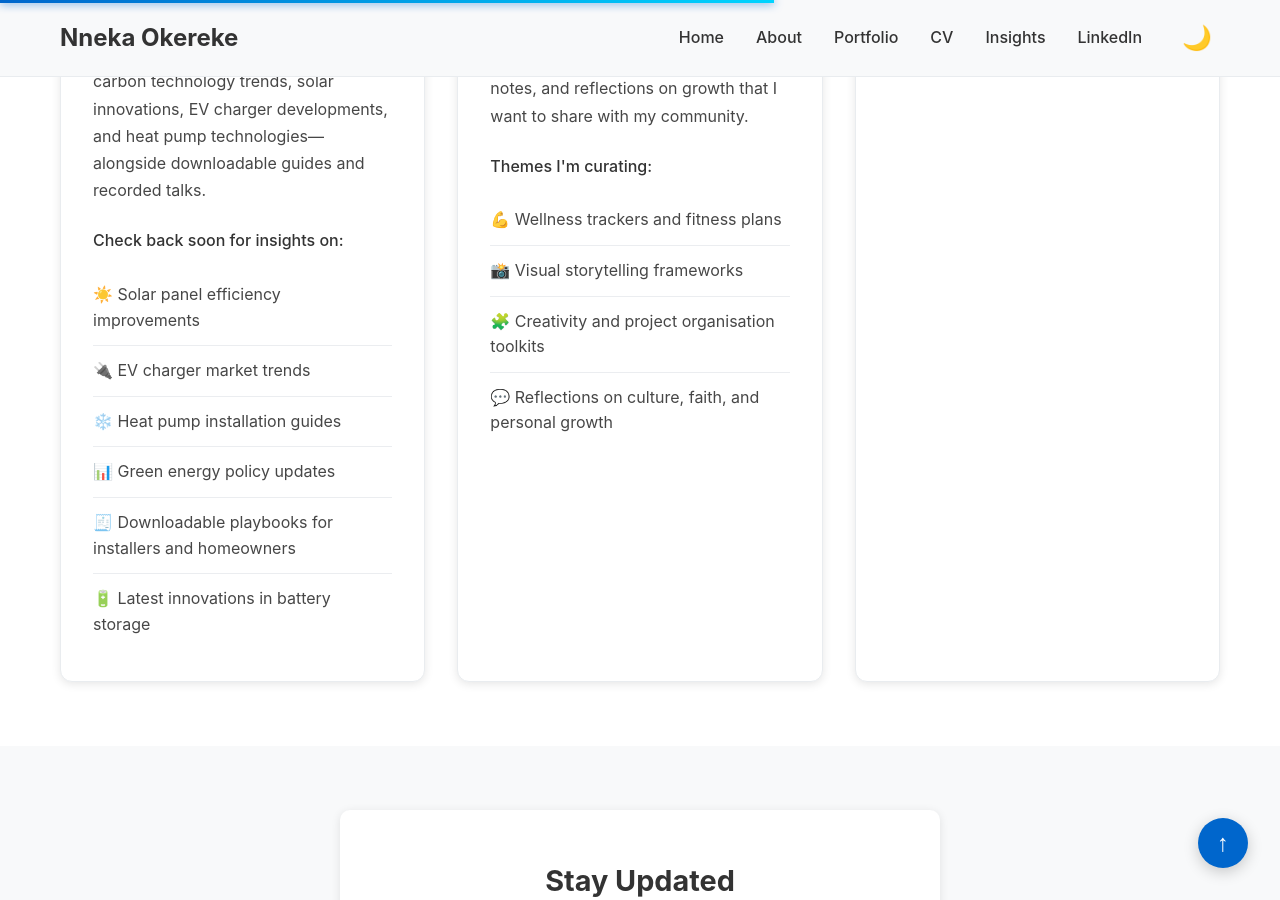
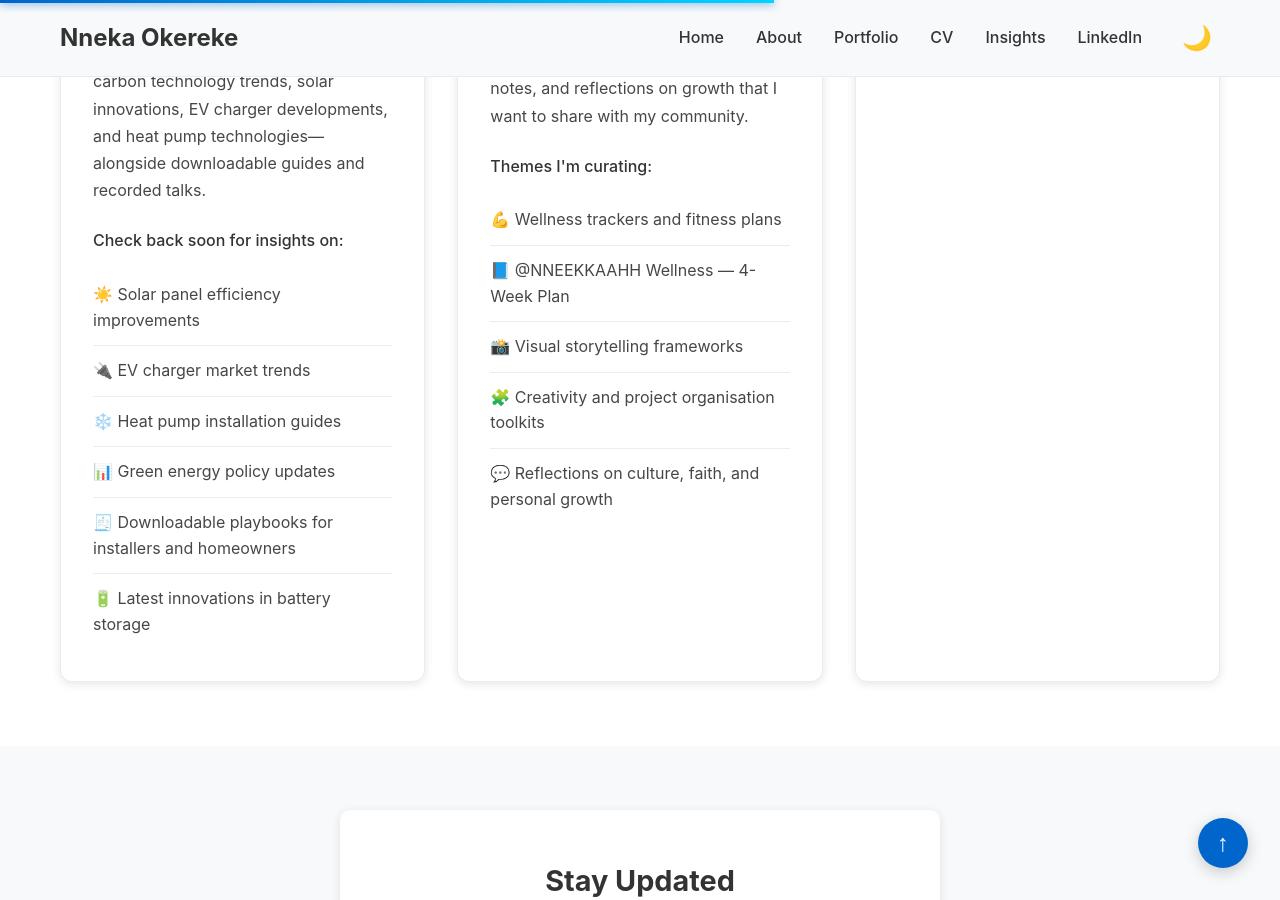
Before and after one commit to nnekaokereke/nnekaokereke.github.io, a Jekyll site: the page built from insights.html, in a window 1280 px wide and 900 px high, scrolled down 908 px. Built offline with Jekyll 4.4.1, drawn with Linux system fonts in a browser that asks for light colours.

Commit message:
Highlight wellness ebook in insights

```diff
--- a/insights.html
+++ b/insights.html
@@ -63,6 +63,7 @@ title: Insights & Interests
                     <p class="coming-soon-check">Themes I'm curating:</p>
                     <ul class="upcoming-topics-list">
                         <li>💪 Wellness trackers and fitness plans</li>
+                        <li>📘 @NNEEKKAAHH Wellness — 4-Week Plan</li>
                         <li>📸 Visual storytelling frameworks</li>
                         <li>🧩 Creativity and project organisation toolkits</li>
                         <li>💬 Reflections on culture, faith, and personal growth</li>
```
